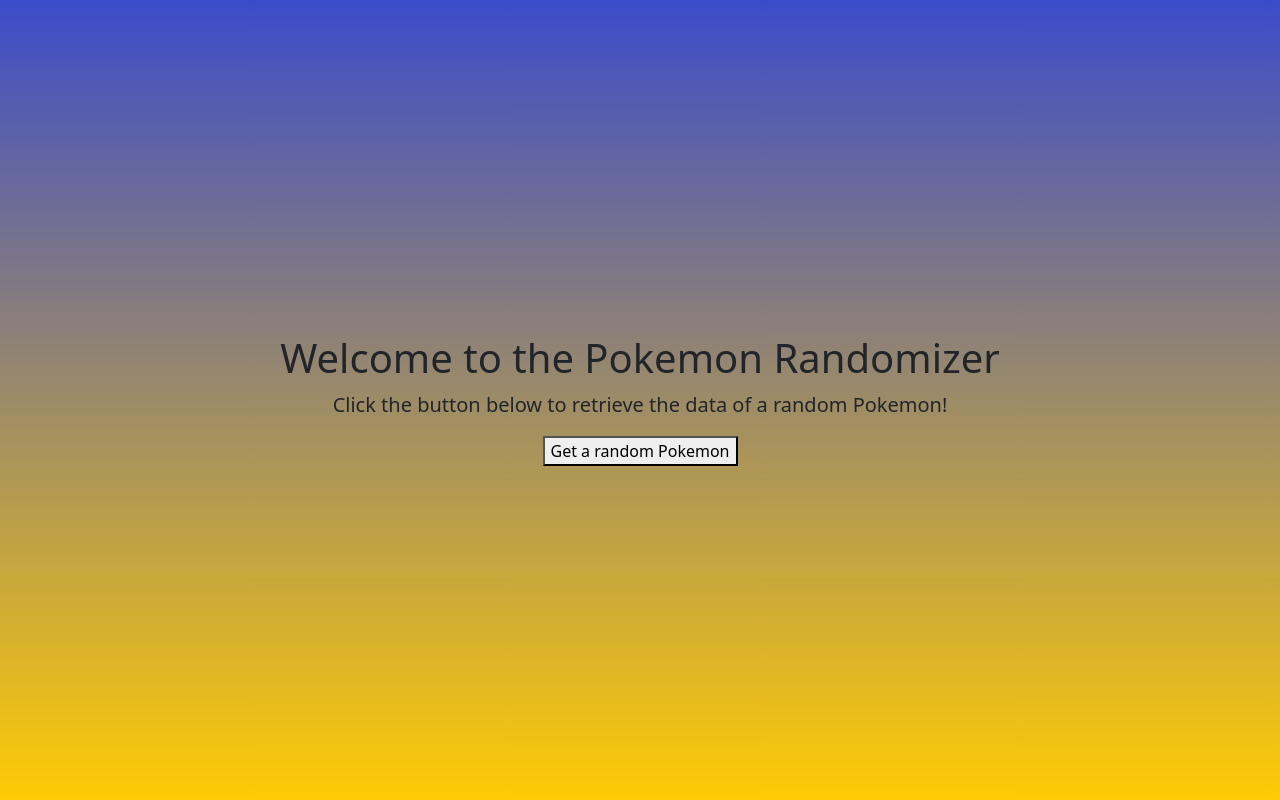
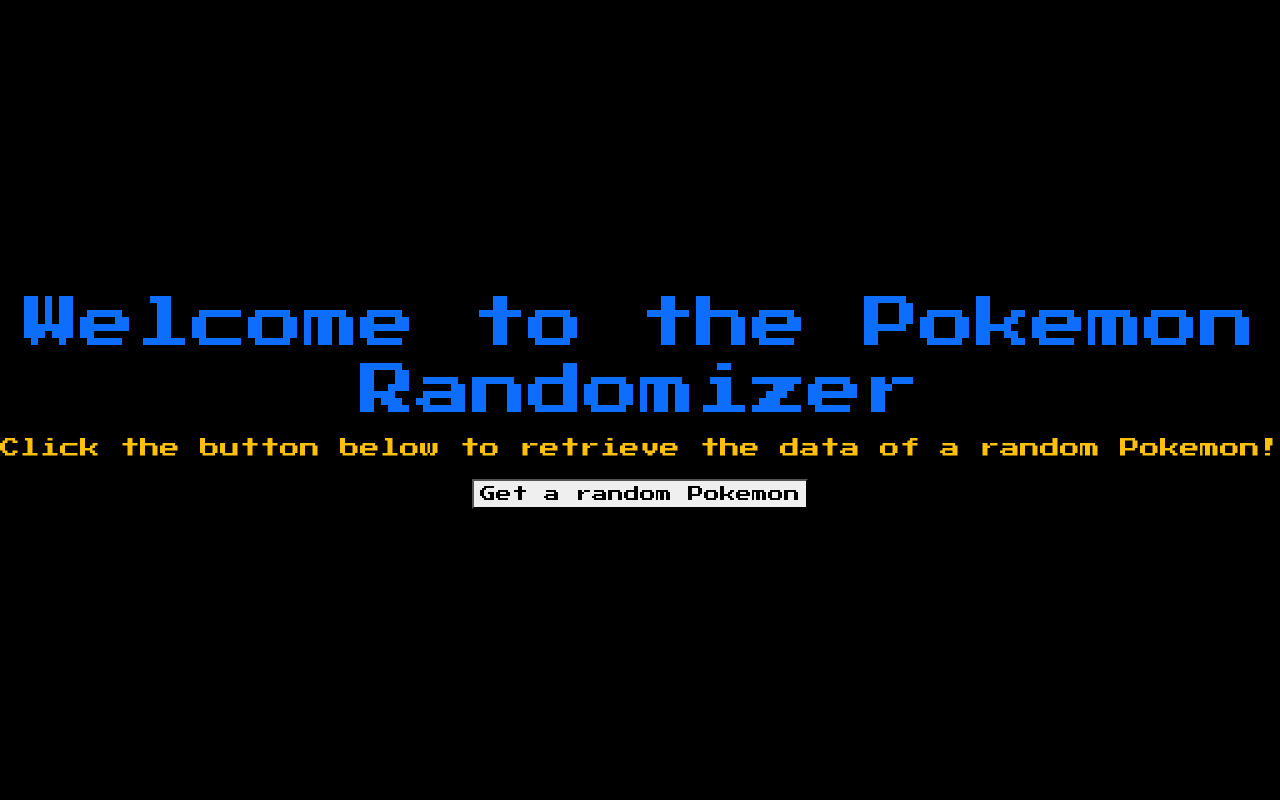
Before and after one commit to freddie-isemann/pokemon_app, a Flask app: page / in a window 1280 px wide. Run offline with Flask 3, Linux system fonts and the light colour scheme.

Commit message:
Added suitable font, background, class names and styling rules using CSS and Bootstrap for the website. Final changes and touches to come.

```diff
--- a/static/styles.css
+++ b/static/styles.css
@@ -1,4 +1,18 @@
 body {
-    background: linear-gradient(180deg, #3b4cca, #ffcb05);
+    background-color: black;
+    min-height: 100vh;
+    font-family: 'Press Start 2P', cursive, monospace;
     min-height: 100vh;
 }
+
+.pokemon_name {
+    text-transform: capitalize;
+}
+
+h1, h2 {
+    color:#0d6efd;
+}
+
+p, strong {
+    color: #ffc107;
+}
--- a/templates/index.html
+++ b/templates/index.html
@@ -6,6 +6,7 @@
     <!-- Bootstrap CSS Links -->
     <link href="https://cdn.jsdelivr.net/npm/bootstrap@5.3.7/dist/css/bootstrap.min.css" rel="stylesheet" integrity="sha384-LN+7fdVzj6u52u30Kp6M/trliBMCMKTyK833zpbD+pXdCLuTusPj697FH4R/5mcr" crossorigin="anonymous">
     <link rel="stylesheet" href="{{ url_for('static', filename='styles.css') }}">
+    <link href="https://fonts.googleapis.com/css2?family=Press+Start+2P&display=swap" rel="stylesheet">
 </head>
 <body>
     <!-- Bootstrap JS and Popper Links -->
@@ -13,9 +14,9 @@
     <script src="https://cdn.jsdelivr.net/npm/bootstrap@5.3.7/dist/js/bootstrap.min.js" integrity="sha384-7qAoOXltbVP82dhxHAUje59V5r2YsVfBafyUDxEdApLPmcdhBPg1DKg1ERo0BZlK" crossorigin="anonymous"></script>
     <div class="d-flex justify-content-center align-items-center" style="height: 100vh;">
         <div class = "text-center">
-            <h1 class = "h1">Welcome to the Pokemon Randomizer</h1>
+            <h1 class = "display-4">Welcome to the Pokemon Randomizer</h1>
             <p class = "lead">Click the button below to retrieve the data of a random Pokemon!</p>
-            <a href = "pokemon.html"><button class = "random_button", id = "home_button">Get a random Pokemon</button></a>
+            <a href = "pokemon.html"><button class = "btn-lg", id = "home_button">Get a random Pokemon</button></a>
         </div>
     </div>
 </body>
```
Also changed, not shown: templates/pokemon.html (+4 -3 lines).
